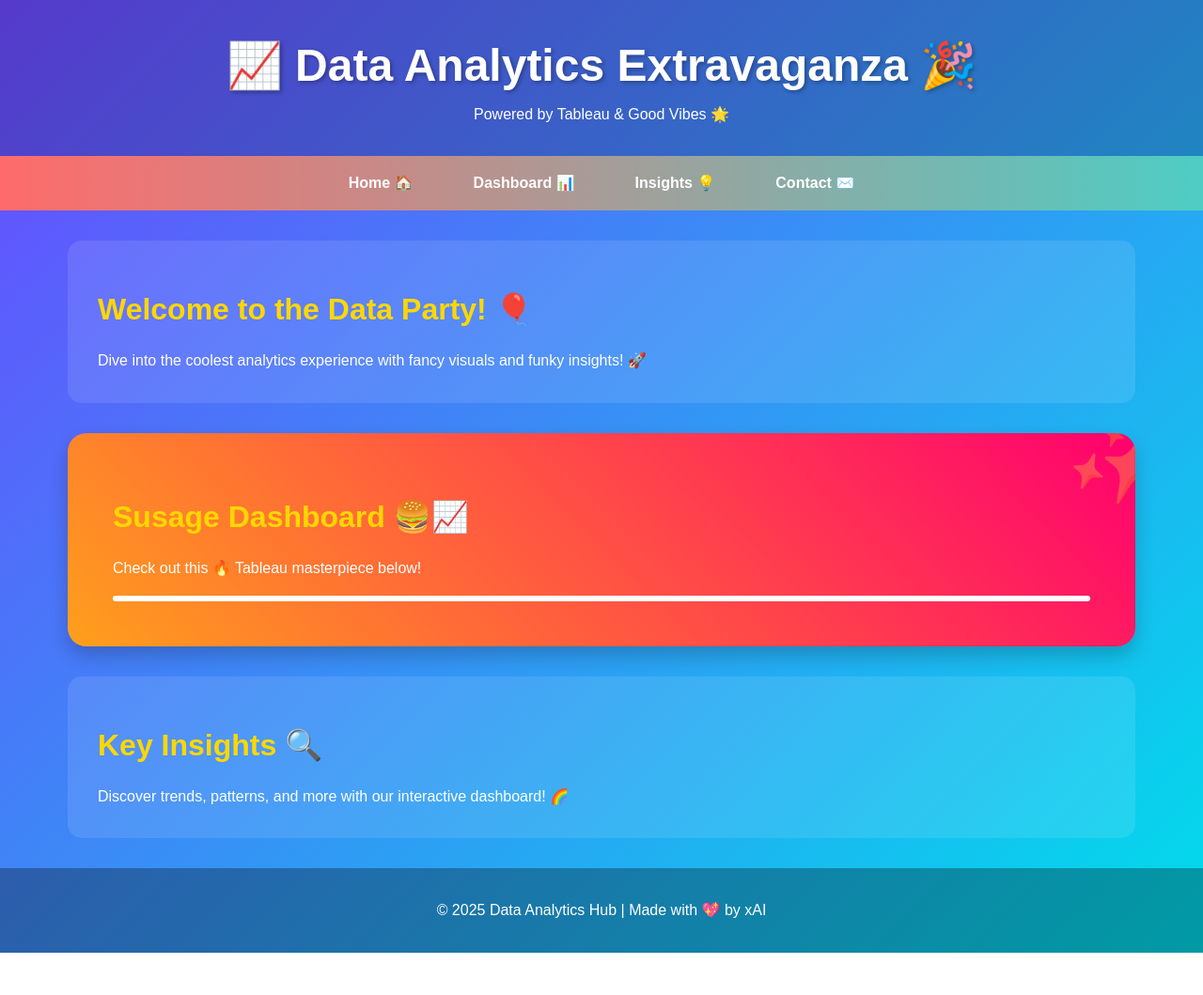
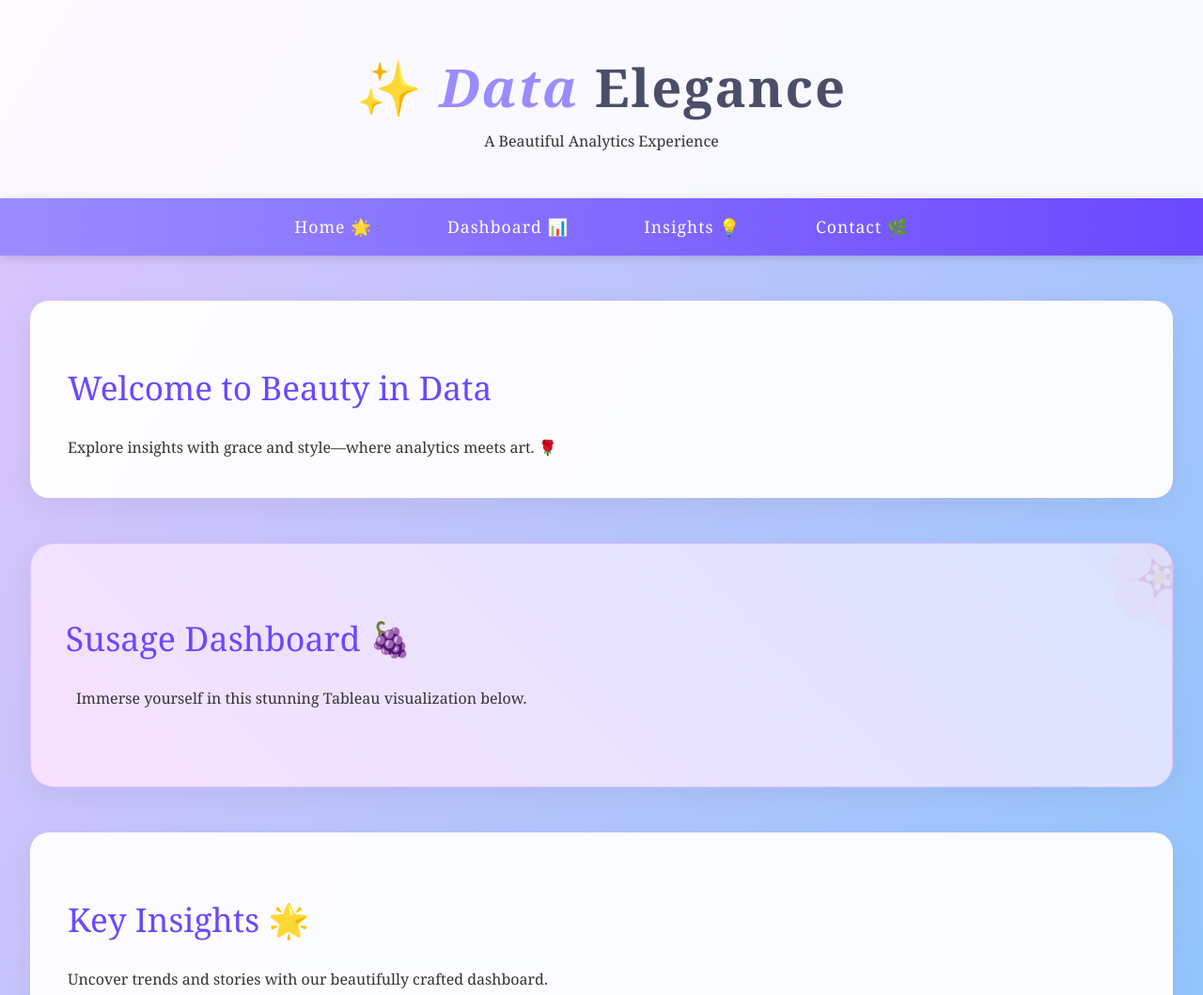
Before and after one commit to TrueNFalse2/Dashi, a plain HTML site: page index.html in a window 1280 px wide. Shown: the top 1059 px of the page at 94% size. Before the commit the page ends 1014 px from the top, so only its background shows below. Drawn offline with Linux system fonts and the light colour scheme.

Commit message:
Update index.html

```diff
--- a/index.html
+++ b/index.html
@@ -3,48 +3,57 @@
 <head>
     <meta charset="UTF-8">
     <meta name="viewport" content="width=device-width, initial-scale=1.0">
-    <title>📊 Fancy Data Analytics Hub</title>
+    <title>✨ Elegant Data Analytics</title>
     <style>
         * {
             margin: 0;
             padding: 0;
             box-sizing: border-box;
-            font-family: 'Poppins', sans-serif;
+            font-family: 'Georgia', serif;
         }
 
         body {
-            background: linear-gradient(135deg, #6b48ff, #00ddeb);
-            color: #fff;
+            background: linear-gradient(120deg, #e0c3fc, #8ec5fc);
+            color: #333;
             line-height: 1.6;
             overflow-x: hidden;
         }
 
         /* Header Styles */
         header {
-            padding: 2rem;
+            padding: 3rem 2rem;
             text-align: center;
-            background: rgba(0, 0, 0, 0.2);
-            animation: slideIn 1s ease-out;
+            background: rgba(255, 255, 255, 0.9);
+            box-shadow: 0 4px 15px rgba(0, 0, 0, 0.1);
+            animation: fadeIn 1s ease-out;
         }
 
         h1 {
-            font-size: 3rem;
-            text-shadow: 2px 2px 4px rgba(0, 0, 0, 0.3);
+            font-size: 3.5rem;
+            color: #4a4e69;
+            letter-spacing: 2px;
+        }
+
+        h1 span {
+            color: #9a8cff;
+            font-style: italic;
         }
 
         h2 {
-            font-size: 2rem;
-            margin: 1rem 0;
-            color: #ffd700;
+            font-size: 2.2rem;
+            margin: 1.5rem 0;
+            color: #6b48ff;
+            font-weight: 400;
         }
 
         /* Navigation */
         nav {
-            background: linear-gradient(to right, #ff6b6b, #4ecdc4);
+            background: linear-gradient(to right, #9a8cff, #6b48ff);
             padding: 1rem;
             position: sticky;
             top: 0;
             z-index: 100;
+            box-shadow: 0 2px 10px rgba(0, 0, 0, 0.15);
         }
 
         nav ul {
@@ -54,118 +63,121 @@
         }
 
         nav ul li {
-            margin: 0 2rem;
+            margin: 0 2.5rem;
         }
 
         nav ul li a {
             color: #fff;
             text-decoration: none;
-            font-weight: bold;
+            font-size: 1.1rem;
             transition: all 0.3s ease;
+            letter-spacing: 1px;
         }
 
         nav ul li a:hover {
-            color: #ffd700;
-            transform: scale(1.1);
+            color: #f1e4ff;
+            transform: translateY(-2px);
             display: inline-block;
         }
 
         /* Main Content */
         .container {
-            max-width: 1200px;
-            margin: 2rem auto;
+            max-width: 1300px;
+            margin: 3rem auto;
             padding: 0 2rem;
         }
 
         .section {
-            background: rgba(255, 255, 255, 0.1);
-            border-radius: 15px;
-            padding: 2rem;
-            margin-bottom: 2rem;
+            background: rgba(255, 255, 255, 0.95);
+            border-radius: 20px;
+            padding: 2.5rem;
+            margin-bottom: 3rem;
+            box-shadow: 0 10px 30px rgba(0, 0, 0, 0.05);
             animation: fadeInUp 1s ease-out;
         }
 
         /* Tableau Section */
         .tableau-section {
-            background: linear-gradient(45deg, #ff9f1c, #ff006e);
+            background: linear-gradient(45deg, #f8e1ff, #d9e4ff);
             padding: 3rem;
-            border-radius: 20px;
-            box-shadow: 0 10px 20px rgba(0, 0, 0, 0.2);
+            border-radius: 25px;
             position: relative;
             overflow: hidden;
+            border: 1px solid #e0c3fc;
         }
 
         .tableau-section::before {
-            content: '✨';
+            content: '🌸';
             position: absolute;
-            font-size: 5rem;
-            top: -2rem;
-            right: -2rem;
-            opacity: 0.3;
-            transform: rotate(20deg);
+            font-size: 6rem;
+            top: -3rem;
+            right: -3rem;
+            opacity: 0.15;
+            transform: rotate(15deg);
         }
 
         .tableauPlaceholder {
-            margin-top: 1rem;
-            border: 3px solid #fff;
-            border-radius: 10px;
+            margin-top: 2rem;
+            border-radius: 15px;
             overflow: hidden;
+            box-shadow: 0 5px 15px rgba(0, 0, 0, 0.1);
         }
 
         /* Footer */
         footer {
             text-align: center;
             padding: 2rem;
-            background: rgba(0, 0, 0, 0.3);
-            margin-top: 2rem;
+            background: rgba(255, 255, 255, 0.9);
+            color: #4a4e69;
+            font-size: 1rem;
         }
 
         /* Animations */
-        @keyframes slideIn {
-            from { transform: translateY(-100%); }
-            to { transform: translateY(0); }
+        @keyframes fadeIn {
+            from { opacity: 0; }
+            to { opacity: 1; }
         }
 
         @keyframes fadeInUp {
-            from { opacity: 0; transform: translateY(50px); }
+            from { opacity: 0; transform: translateY(30px); }
             to { opacity: 1; transform: translateY(0); }
         }
 
-        .bounce {
-            animation: bounce 2s infinite;
+        .pulse {
+            animation: pulse 2s infinite;
         }
 
-        @keyframes bounce {
-            0%, 20%, 50%, 80%, 100% { transform: translateY(0); }
-            40% { transform: translateY(-20px); }
-            60% { transform: translateY(-10px); }
+        @keyframes pulse {
+            0% { transform: scale(1); }
+            50% { transform: scale(1.02); }
+            100% { transform: scale(1); }
         }
     </style>
 </head>
 <body>
     <header>
-        <h1>📈 Data Analytics Extravaganza 🎉</h1>
-        <p>Powered by Tableau & Good Vibes 🌟</p>
+        <h1>✨ <span>Data</span> Elegance</h1>
+        <p>A Beautiful Analytics Experience</p>
     </header>
 
     <nav>
         <ul>
-            <li><a href="#home">Home 🏠</a></li>
+            <li><a href="#home">Home 🌟</a></li>
             <li><a href="#dashboard">Dashboard 📊</a></li>
             <li><a href="#insights">Insights 💡</a></li>
-            <li><a href="#contact">Contact ✉️</a></li>
+            <li><a href="#contact">Contact 🌿</a></li>
         </ul>
     </nav>
 
     <div class="container">
         <div class="section" id="home">
-            <h2>Welcome to the Data Party! 🎈</h2>
-            <p>Dive into the coolest analytics experience with fancy visuals and funky insights! 🚀</p>
+            <h2>Welcome to Beauty in Data</h2>
+            <p>Explore insights with grace and style—where analytics meets art. 🌹</p>
         </div>
 
         <div class="section tableau-section" id="dashboard">
-            <h2 class="bounce">Susage Dashboard 🍔📈</h2>
-            <p>Check out this 🔥 Tableau masterpiece below!</p>
+            <h2 class="pulse">Susage Dashboard 🍇</h2>
+            <p>Immerse yourself in this stunning Tableau visualization below.</p>
             <div class='tableauPlaceholder' id='viz1744034027602' style='position: relative'>
                 <noscript>
                     <a href='#'>
@@ -191,13 +203,13 @@
         </div>
 
         <div class="section" id="insights">
-            <h2>Key Insights 🔍</h2>
-            <p>Discover trends, patterns, and more with our interactive dashboard! 🌈</p>
+            <h2>Key Insights 🌟</h2>
+            <p>Uncover trends and stories with our beautifully crafted dashboard.</p>
         </div>
     </div>
 
     <footer>
-        <p>© 2025 Data Analytics Hub | Made with 💖 by xAI</p>
+        <p>© 2025 Elegant Analytics</p>
     </footer>
 
     <script type='text/javascript'>
@@ -217,7 +229,7 @@
         scriptElement.src = 'https://public.tableau.com/javascripts/api/viz_v1.js';
         vizElement.parentNode.insertBefore(scriptElement, vizElement);
 
-        // Smooth Scroll for Navigation
+        // Smooth Scroll
         document.querySelectorAll('a[href^="#"]').forEach(anchor => {
             anchor.addEventListener('click', function(e) {
                 e.preventDefault();
```
